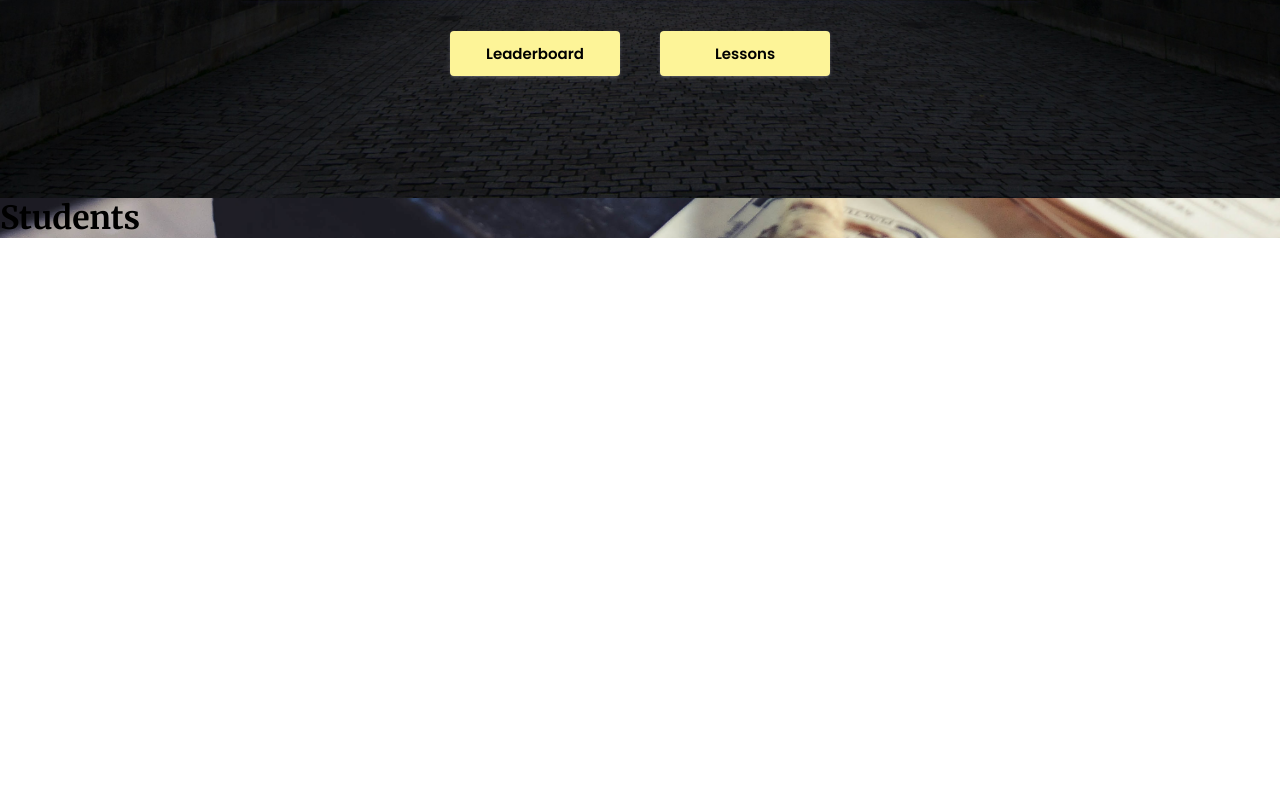
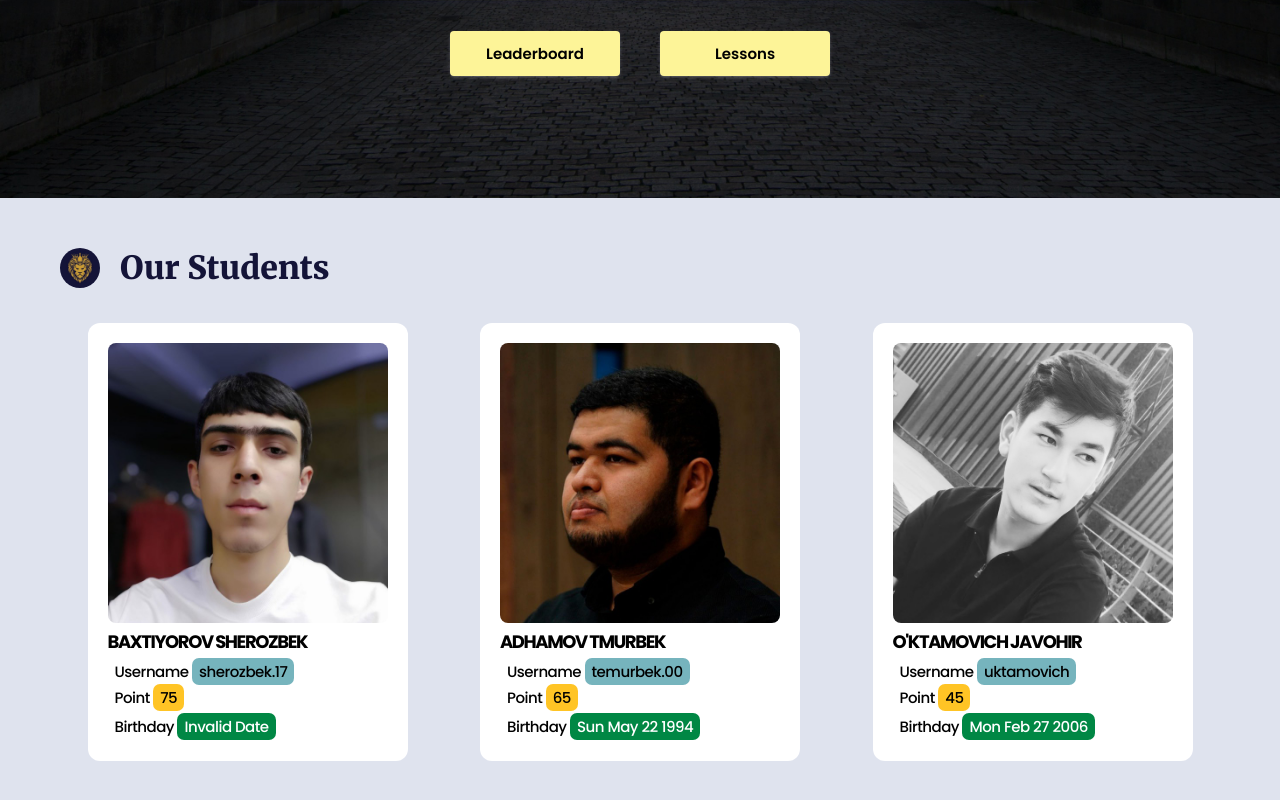
Before and after one commit to sherozbek1706/bilim-ol, a React (Vite) app: page / in a window 1280 px wide. Shown: the part 602-1402 px from the top of the page. Before the commit the page ends 840 px from the top, so only its background shows below. Built offline with nearby package versions, Linux system fonts and the light colour scheme.

Commit message:
our Students okay

```diff
--- a/src/database/users.js
+++ b/src/database/users.js
@@ -4,12 +4,36 @@ const data = [
     first_name: "Sherozbek",
     last_name: "Baxtiyorov",
     image: "./image/users/user1.jpg",
-    point: 0,
+    point: 75,
     datail: {
       username: "sherozbek.17",
       password: "12341234",
     },
-    birthday: "01-01-1999",
+    birthday: "200d5-06-17",
+  },
+  {
+    id: 2,
+    first_name: "Javohir",
+    last_name: "O'ktamovich",
+    image: "./image/users/user3.jpg",
+    point: 45,
+    datail: {
+      username: "uktamovich",
+      password: "12341234",
+    },
+    birthday: "2006-02-27",
+  },
+  {
+    id: 3,
+    first_name: "Tmurbek",
+    last_name: "Adhamov",
+    image: "./image/users/user2.jpg",
+    point: 65,
+    datail: {
+      username: "temurbek.00",
+      password: "12341234",
+    },
+    birthday: "1994-05-22",
   },
 ];
 
--- a/src/layout/students/students.css
+++ b/src/layout/students/students.css
@@ -0,0 +1,79 @@
+.Students {
+  width: 100%;
+  padding: 30px;
+  background-color: #dfe3ee;
+}
+.Students__pagination {
+  display: flex;
+  align-items: center;
+  justify-content: space-evenly;
+  flex-wrap: wrap;
+}
+.Students__one {
+  width: 320px;
+  background-color: #fff;
+  border-radius: 12px;
+  padding: 20px;
+  margin: 15px;
+}
+.Student__img {
+  width: 280px;
+  display: block;
+  margin: 0 auto;
+  border-radius: 8px;
+}
+.Student__name {
+  font-family: "Poppins";
+  text-transform: uppercase;
+  font-size: 18px;
+  letter-spacing: -1.4px;
+  padding: 5px 0;
+}
+.Student__username {
+  font-family: "Poppins";
+  font-size: 15px;
+  letter-spacing: -0.5px;
+  padding: 3px 7px;
+  display: inline;
+  font-weight: 500;
+}
+.Student__username span {
+  border-radius: 7px;
+  font-weight: 500;
+  font-family: "Poppins";
+  padding: 3px 7px;
+  background-color: #76b4bd;
+}
+
+.Student__point {
+  font-family: "Poppins";
+  font-size: 15px;
+  letter-spacing: -0.5px;
+  padding: 3px 7px;
+  display: inline-block;
+  font-weight: 500;
+}
+.Student__point span {
+  border-radius: 7px;
+  font-weight: 500;
+  font-family: "Poppins";
+  padding: 3px 7px;
+  background-color: #ffc425;
+}
+
+.Student__birthday {
+  font-family: "Poppins";
+  font-size: 15px;
+  letter-spacing: -0.5px;
+  padding: 3px 7px;
+  display: inline-block;
+  font-weight: 500;
+}
+.Student__birthday span {
+  border-radius: 7px;
+  font-weight: 500;
+  font-family: "Poppins";
+  padding: 3px 7px;
+  color: #fff;
+  background-color: #008744;
+}
--- a/src/layout/students/students.jsx
+++ b/src/layout/students/students.jsx
@@ -1,8 +1,31 @@
 import "./students.css";
+import { Tabname } from "../../components";
+import { Users } from "../../database";
 export const Students = () => {
   return (
-    <div>
-      <h1>Students</h1>
+    <div className="Students">
+      <Tabname text={"Our Students"} />
+      <div className="Students__pagination">
+        {Users.map((user) => (
+          <div className="Students__one" key={user.id}>
+            <img className="Student__img" src={user.image} alt="" />
+            <h3 className="Student__name">
+              {user.last_name} {user.first_name}
+            </h3>
+            <p className="Student__username">
+              Username <span>{user.datail.username}</span>
+            </p>
+            <br />
+            <p className="Student__point">
+              Point <span>{user.point}</span>
+            </p>
+            <br />
+            <p className="Student__birthday">
+              Birthday <span>{new Date(user.birthday).toDateString()}</span>
+            </p>
+          </div>
+        ))}
+      </div>
     </div>
   );
 };
```
Also changed, not shown: public/image/users/user3.jpg (added).
